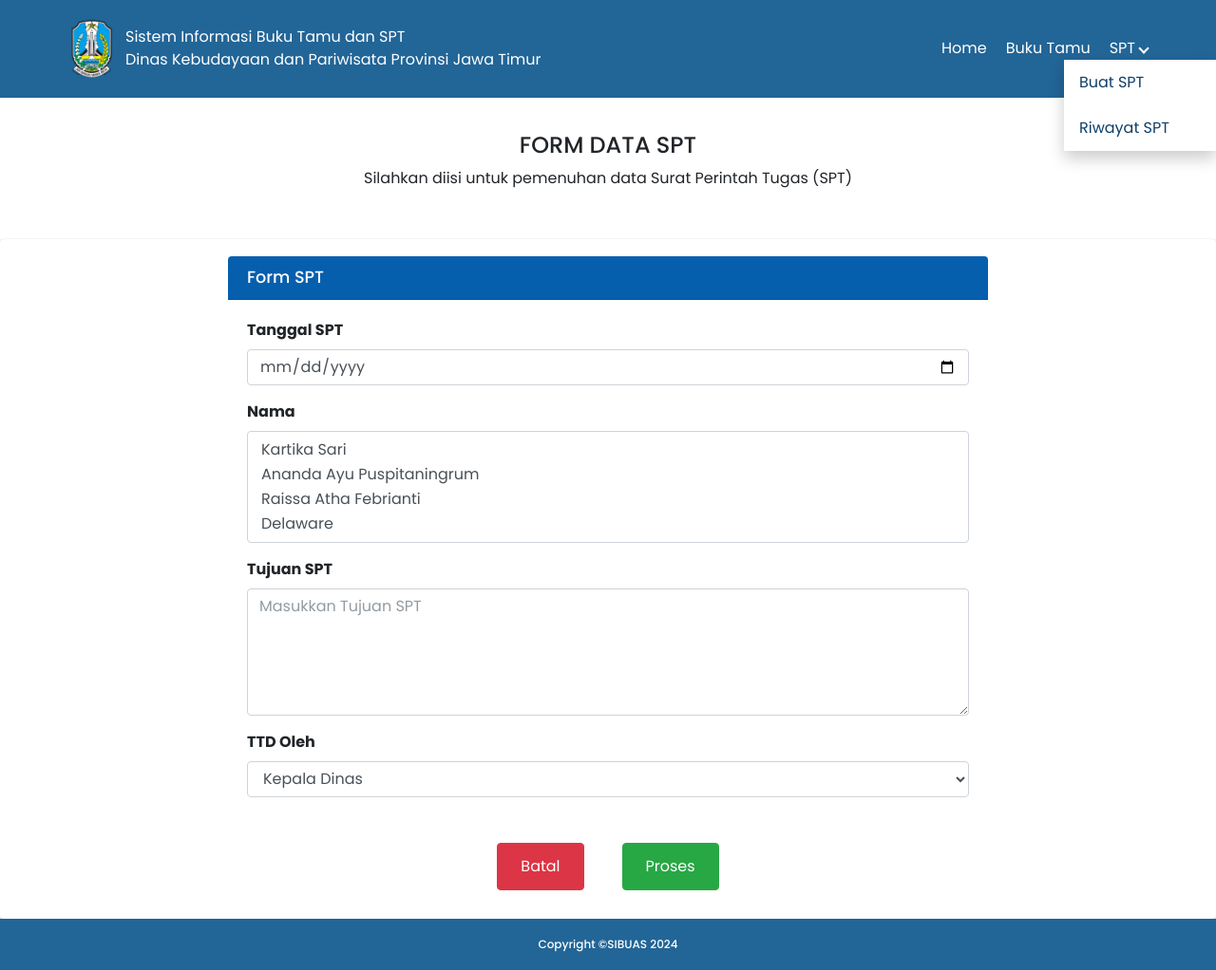
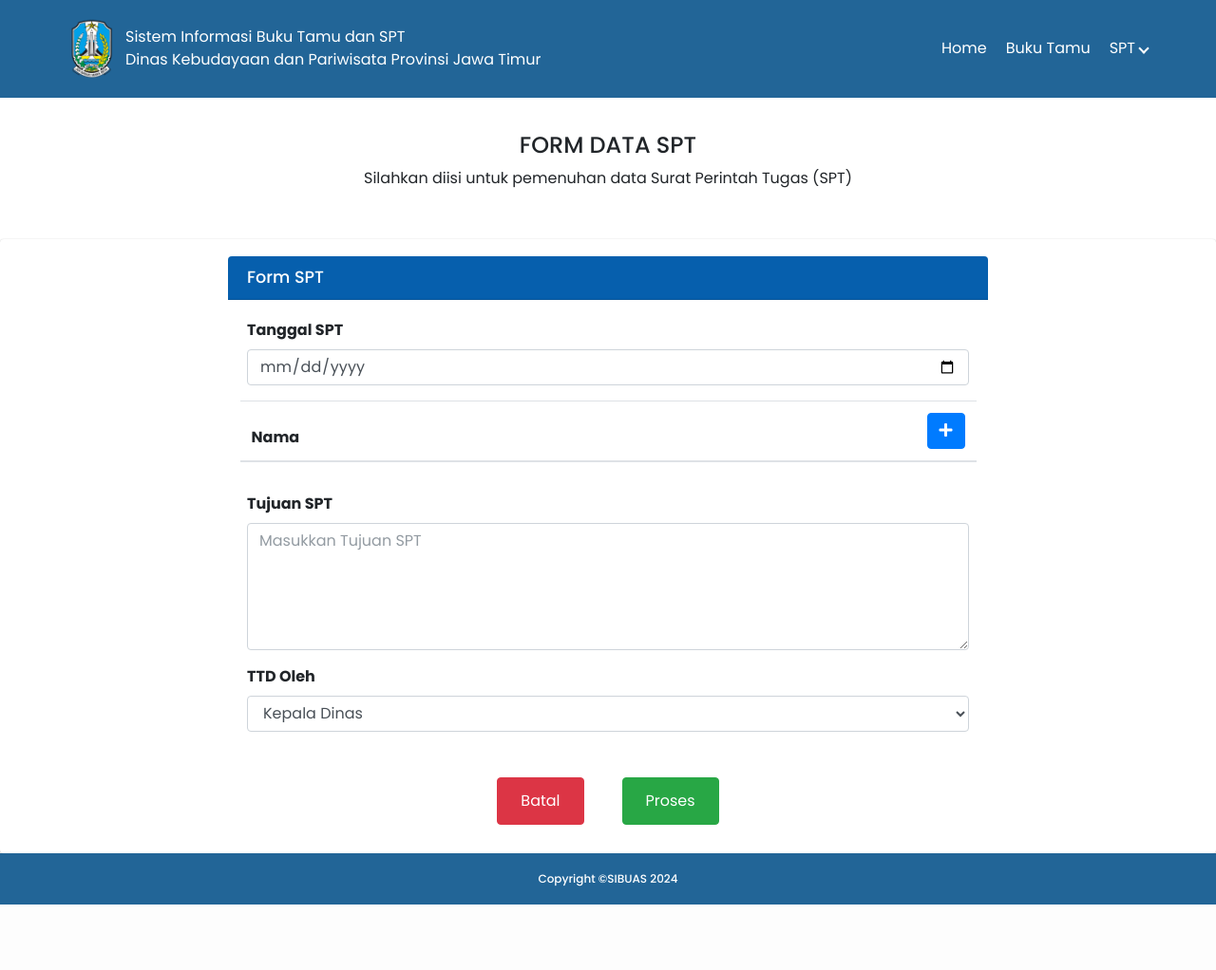
Before and after one commit to PKL-Disbudpar/sibuas, a Laravel app: page /form-spt in a window 1280 px wide, after a click on "SPT". Shown: the whole page at 95% size. After the commit the page ends 953 px from the top, so only its background shows below. Run offline with Laravel 10, Linux system fonts and the light colour scheme; lists and menus that the app fills with data are empty; some libraries are stand-ins or nearby versions.

Commit message:
add plugin, url, and name field

```diff
--- a/resources/views/form-spt.blade.php
+++ b/resources/views/form-spt.blade.php
@@ -11,6 +11,7 @@
     <link rel="stylesheet" href="../../dist/css/adminlte.min.css">
     <link rel="stylesheet" href="../../plugins/select2/css/select2.min.css">
     <link rel="stylesheet" href="../../plugins/select2-bootstrap4-theme/select2-bootstrap4.min.css">
+    <link rel="stylesheet" href="plugins/fontawesome-free/css/all.min.css">
     <link rel="stylesheet" href="{{asset('css/style_form-spt.css')}}">
 </head>
 <body>
@@ -31,12 +32,12 @@
         <nav>
             <ul class="nav-list">
                 <li><a href="{{url('/')}}">Home</a></li>
-                <li><a href="{{url('/')}}">Buku Tamu</a></li>
+                <li><a href="{{url('/BukuTamu')}}">Buku Tamu</a></li>
                 <li class="dropdown-container">
                     <a href="javascript:void(0);" class="dropbtn">SPT <i class="arrow-down"></i></a>
                     <div class="dropdown">
-                        <a href="#">Buat SPT</a>
-                        <a href="#">Riwayat SPT</a>
+                        <a href="{{url('/form-spt')}}">Buat SPT</a>
+                        <a href="{{url('/riwayat-spt')}}">Riwayat SPT</a>
                     </div>
                 </li>
             </ul>
@@ -62,17 +63,15 @@
               <input type="date" class="form-control" id="InputTanggalSPT" placeholder="Masukkan Tanggal SPT">
             </div>
             <div class="form-group">
-              <label>Nama</label>
-              <select class="select2bs4 form-control" multiple="multiple" data-placeholder="Select a State"
-                      style="width: 100%;">
-                <option>Kartika Sari</option>
-                <option>Ananda Ayu Puspitaningrum</option>
-                <option>Raissa Atha Febrianti</option>
-                <option>Delaware</option>
-                <option>Tennessee</option>
-                <option>Texas</option>
-                <option>Washington</option>
-              </select>
+              <div class="row">
+                <table class="table table-hover text-nowrap">
+                  <thead>
+                    <th class="col md-6">Nama</th>
+                    <th><button type="button" class="btn btn-primary ml-3" id="add-nama"><i class="fas fa-plus"></i></button></th>
+                  </thead>
+                  <tbody id="dataNama"></tbody>
+                </table>
+              </div>
             </div>
             <div class="form-group">
               <label for="InputTujuanSPT">Tujuan SPT</label>
@@ -101,7 +100,6 @@
       <p>Copyright ©SIBUAS 2024</p>
     </footer>
 
-    <script src="{{asset('js/main.js')}}"></script>
 
 <script src="../../plugins/jquery/jquery.min.js"></script>
 <script src="../../plugins/bootstrap/js/bootstrap.bundle.min.js"></script>
@@ -202,10 +200,10 @@
     //Colorpicker
     $('.my-colorpicker1').colorpicker()
     //color picker with addon
+    $('.my-colorpicker2').on('colorpickerChange', function(event) {
     $('.my-colorpicker2').colorpicker()
+      $('.my-colorpicker2 .fa-square').css('color', event.color.toString());
 
-    $('.my-colorpicker2').on('colorpickerChange', function(event) {
-      $('.my-colorpicker2 .fa-square').css('color', event.color.toString());
     })
 
     $("input[data-bootstrap-switch]").each(function(){
@@ -214,5 +212,28 @@
 
   })
 </script>
+<script>
+  let dataRowDetail = 0;
+  $("#add-nama").click(() => {
+    dataRowDetail++;
+    inputRowDetail(dataRowDetail);
+  });
+
+  inputRowDetail = (i) => {
+
+    let tr = `<tr id="input-tr-${i}">
+                <td><input type="text" value="{{ old('namaDetail') }}" name="namaDetail[]" class="form-control form-control-sm" required></td>
+                <td><a class="btn btn-sm btn-danger delete-obyek float-right" data-ido="${i}">Hapus</a></td>
+              </tr>`;
+
+    $("#dataNama").append(tr);
+  };
+
+  $("#dataNama").on("click", ".delete-obyek", function () {
+        let id = $(this).attr("data-ido");
+        $("#input-tr-" + id).remove();
+      });
+</script>
+{{-- <script src="{{asset('js/main.js')}}"></script> --}}
 </body>
 </html>
```
